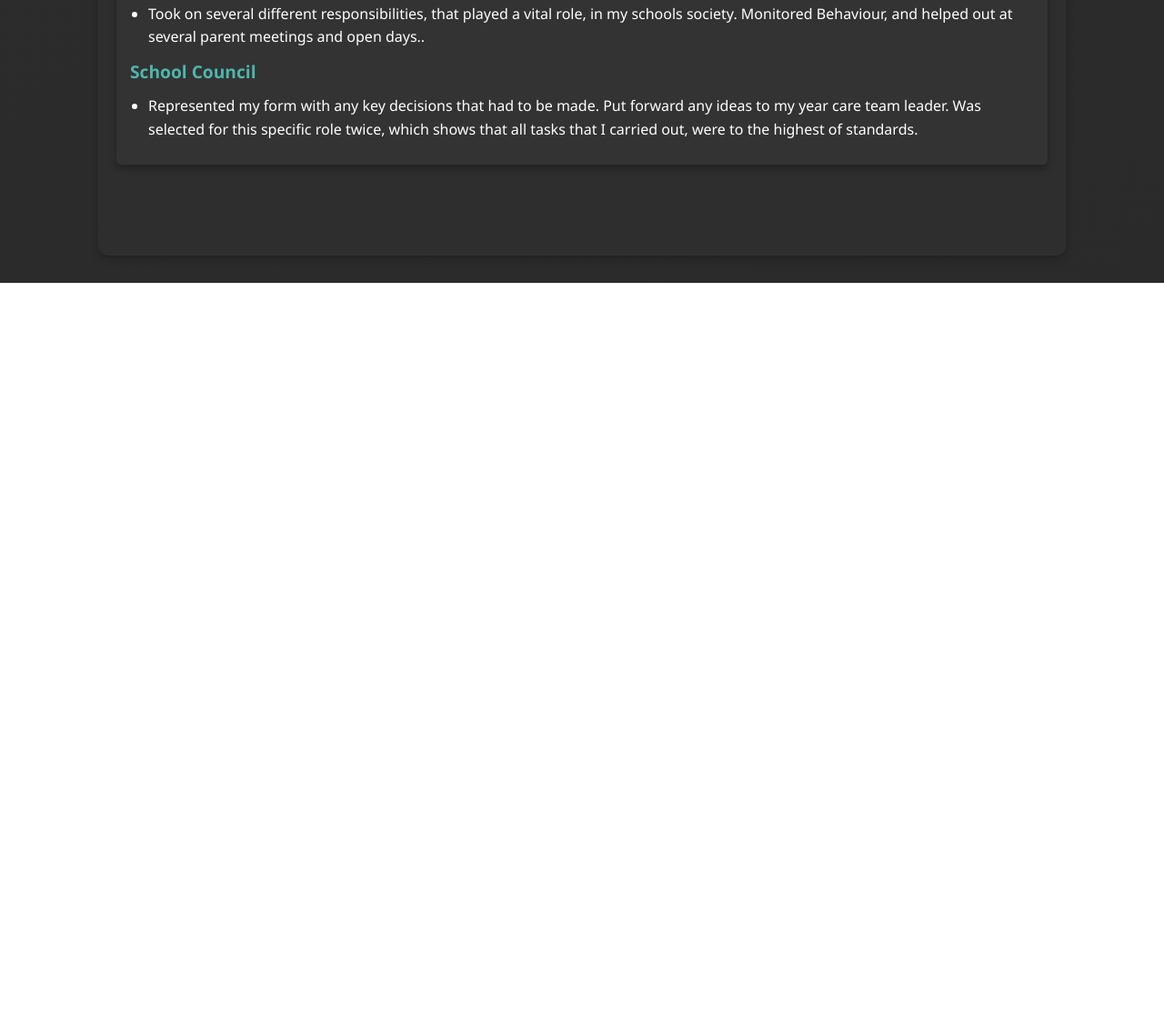
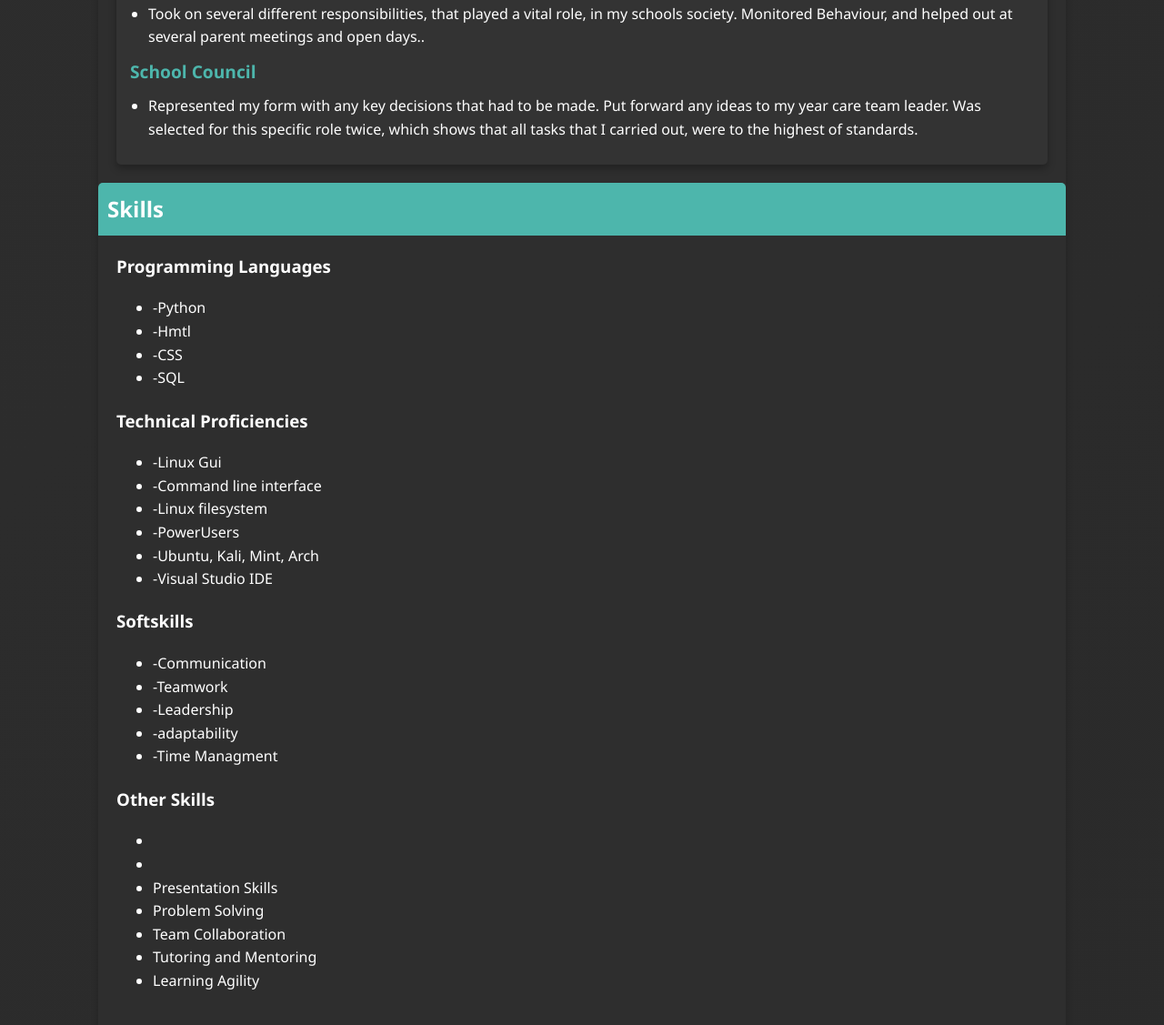
Before and after one commit to AqibAamir/Virtualcv, a plain HTML site: page index.html in a window 1280 px wide. Shown: the part 5491-6618 px from the top of the page at 91% size. Before the commit the page ends 5802 px from the top, so only its background shows below. Drawn offline with Linux system fonts and the light colour scheme.

Commit message:
Update index.html
Added a skills section to the html

```diff
--- a/index.html
+++ b/index.html
@@ -183,3 +183,58 @@
                 </ul>
 
             </div>
+             <section>
+            <h2>Skills</h2>
+            <div class="skills">
+                <div class="skill">
+                    <h3>Programming Languages</h3>
+                    <ul>
+                        <li>-Python</li>
+                        <li>-Hmtl</li>
+                        <li>-CSS</li>
+                        <li>-SQL</li>
+                    </ul>
+                </div>
+                <div class="skill">
+                    <h3>Technical Proficiencies</h3>
+                    <ul>
+                        <li>-Linux Gui</li>
+                        <li>-Command line interface</li>
+                        <li>-Linux filesystem</li>
+                        <li>-PowerUsers</li>
+                        <li>-Ubuntu, Kali, Mint, Arch</li>
+                        <li>-Visual Studio IDE</li>
+
+                    </ul>
+                </div>
+                <div class="skill">
+                    <h3>Softskills</h3>
+                    <ul>
+                        <li>-Communication</li>
+                        <li>-Teamwork</li>
+                        <li>-Leadership</li>
+                        <li>-adaptability</li>
+                        <li>-Time Managment</li>
+
+
+
+
+                    </ul>
+                </div>
+                <div class="skill">
+                    <h3>Other Skills</h3>
+                    <ul>
+                        <li></li>
+                        <li></li>
+                        <li>Presentation Skills</li>
+                        <li>Problem Solving</li>
+                        <li>Team Collaboration</li>
+                        <li>Tutoring and Mentoring</li>
+                        <li>Learning Agility</li>
+                    </ul>
+                </div>
+            </div>
+        </section>
+
+</body>
+</html>
```
